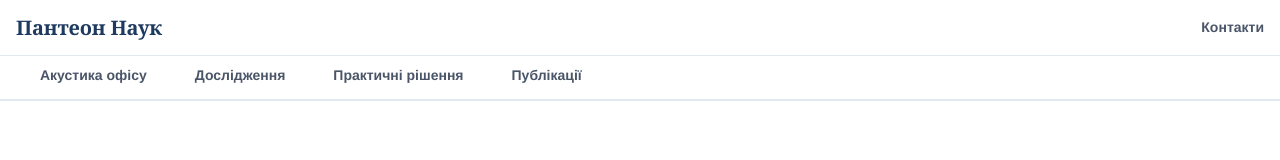
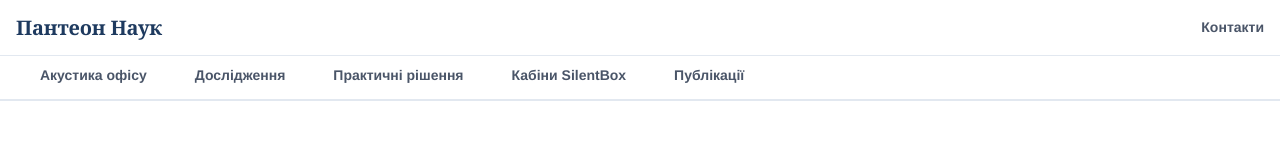
Before and after one commit to sserbin1/panteon-nauk, a Next.js app: page / in a window 1280 px wide. Shown: the top 160 px of the page. Built offline with nearby package versions, Linux system fonts and the light colour scheme.

Commit message:
Add Kabiny nav link to header

```diff
--- a/src/components/layout/Header.tsx
+++ b/src/components/layout/Header.tsx
@@ -8,6 +8,7 @@ const categoryTabs = [
   { href: "/akustyka-ofisu/", label: "Акустика офісу" },
   { href: "/doslidzhennya/", label: "Дослідження" },
   { href: "/praktychni-rishennya/", label: "Практичні рішення" },
+  { href: "/kabiny/", label: "Кабіни SilentBox" },
   { href: "/blog/", label: "Публікації" },
 ]
 
```
